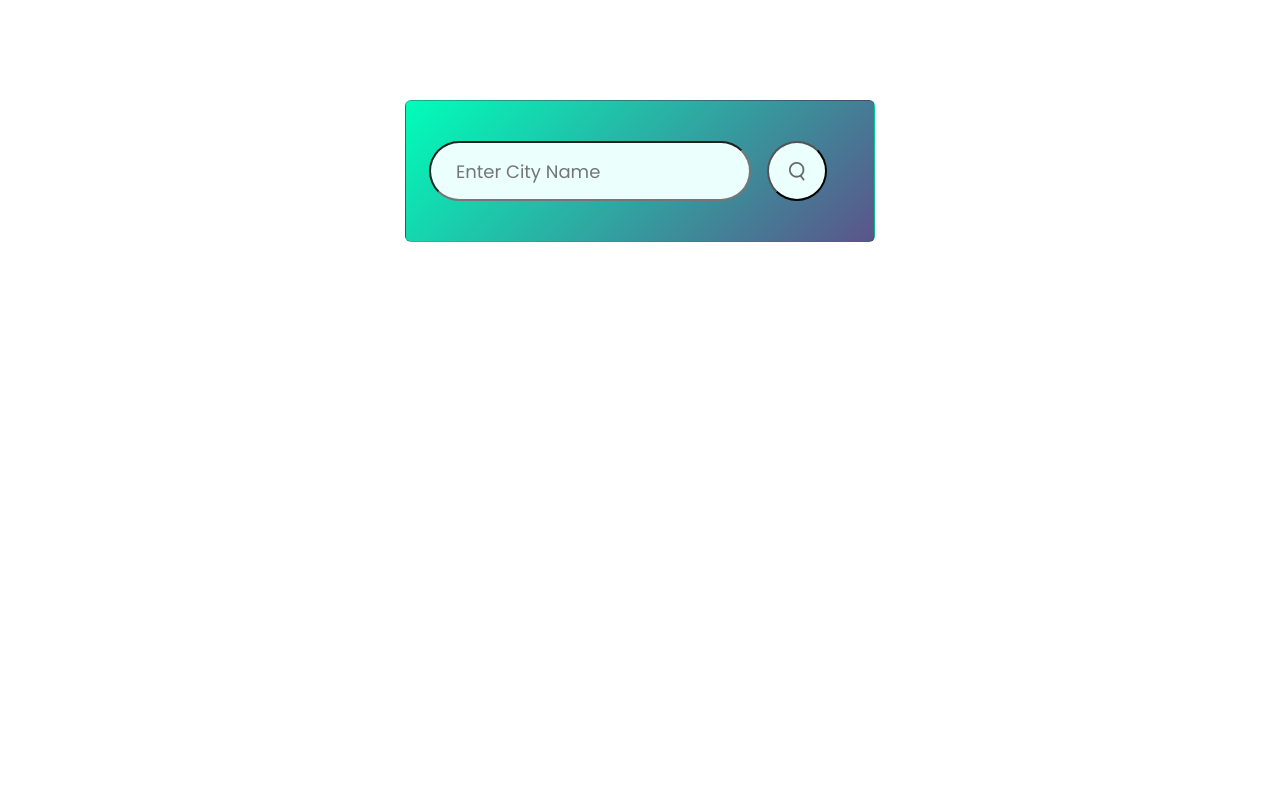
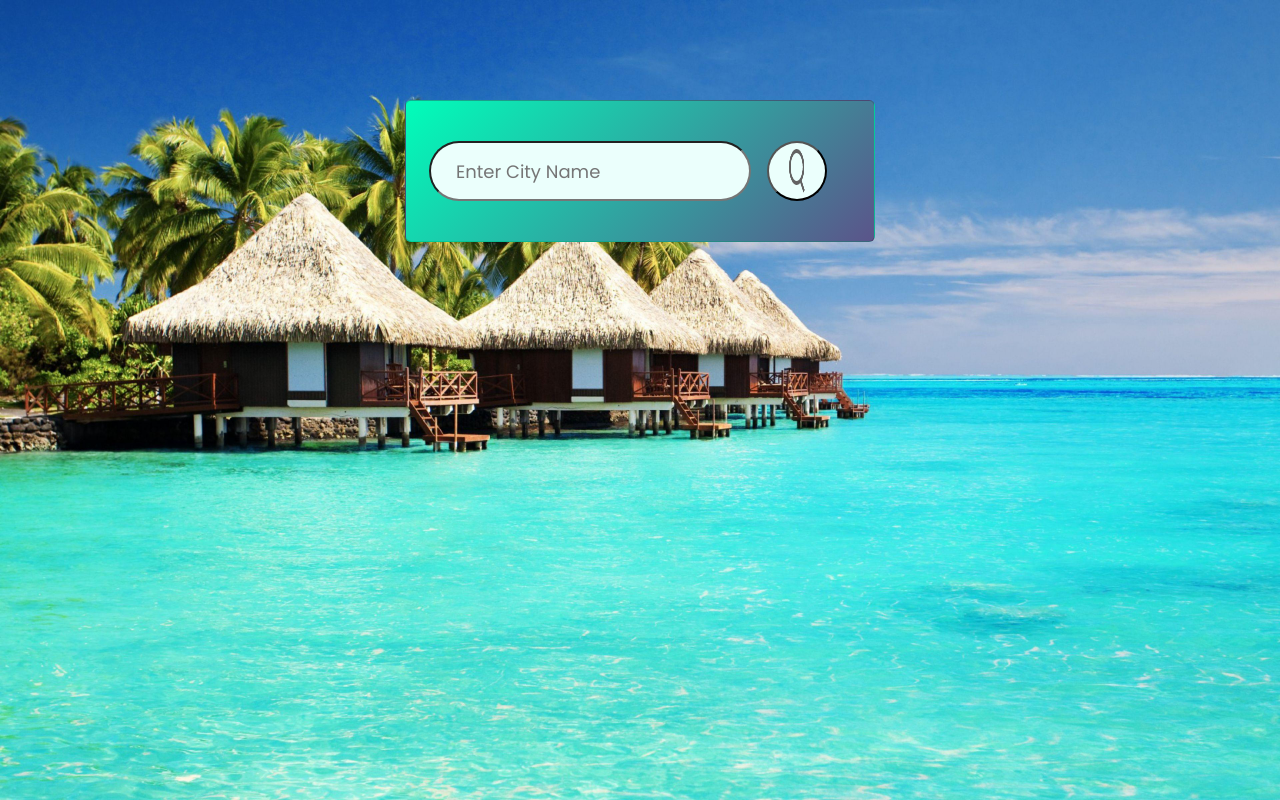
Before and after one commit to Ajith5104/Weather-Forecasting-Web-App, a plain HTML site: page Index.html in a window 1280 px wide. Drawn offline with nearby package versions, Linux system fonts and the light colour scheme.

Commit message:
Style.css

```diff
--- a/Style.css
+++ b/Style.css
@@ -5,14 +5,16 @@
   padding: 0;
   box-sizing: border-box;
   font-family: "Poppins", sans-serif;
+  height: 80%;
+  width: 100%;
 }
-/* body {
+ body {
   background-image: url("/images/weather.jpg");
   background-repeat: no-repeat;
   background-size: cover;
   width: 100%;
   height: 100%;
-} */
+}
 .card {
   width: 90%;
   max-width: 470px;
```
